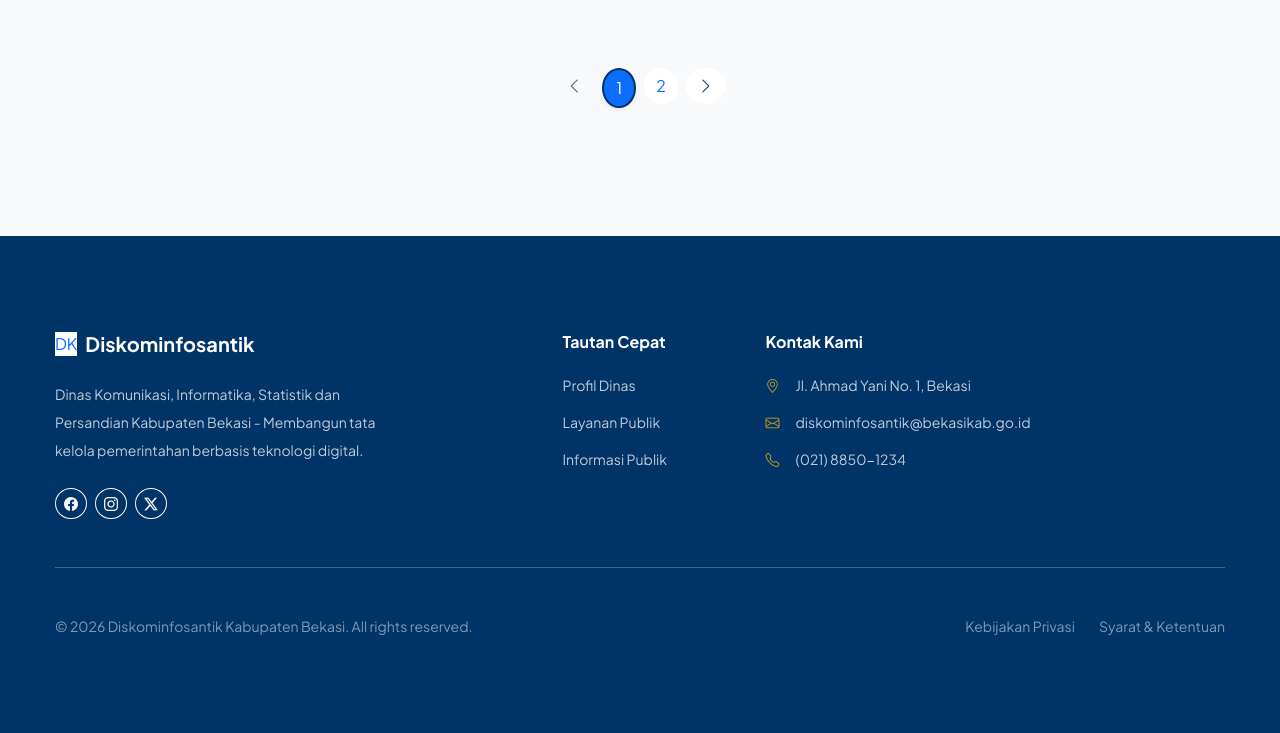
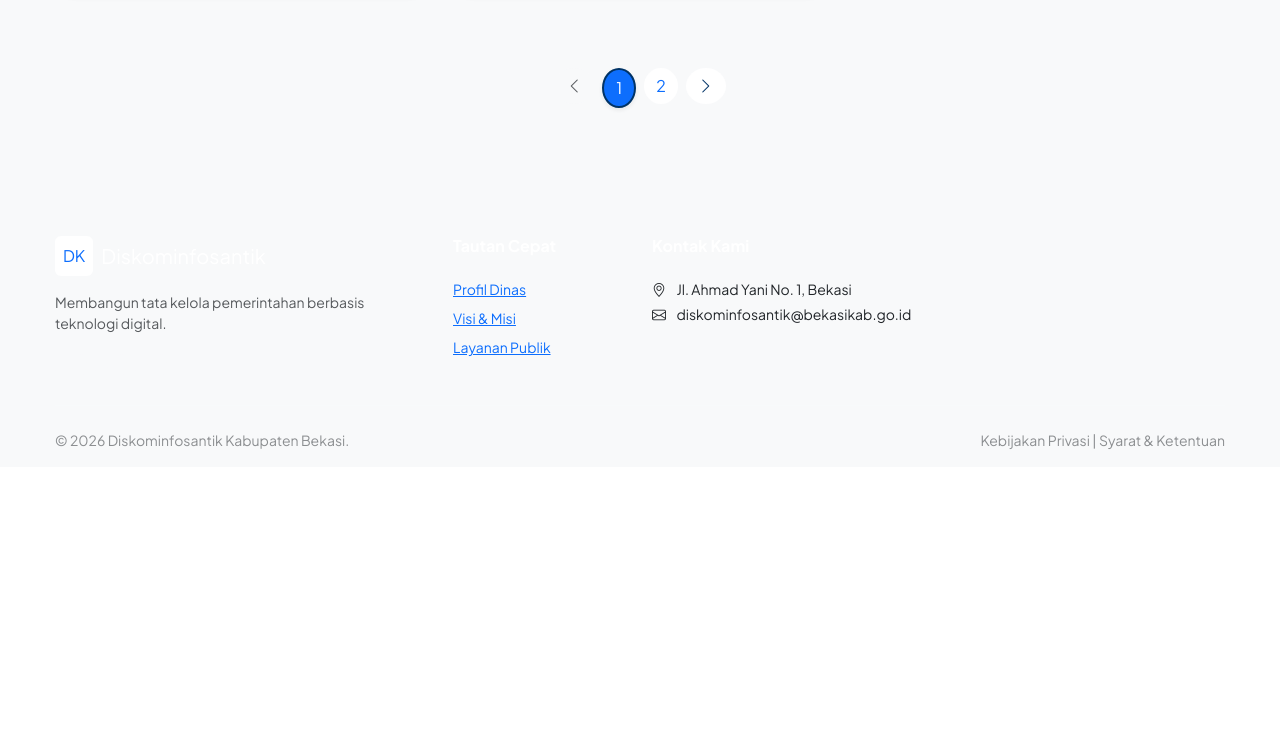
Before and after one commit to dwisept12/Company-Profile-Diskominfosantik, a PHP site: page /berita.php in a window 1280 px wide. Shown: the part 952-1685 px from the top of the page. After the commit the page ends 1401 px from the top, so only its background shows below. Run offline with PHP 8.4, Linux system fonts and the light colour scheme; some libraries are stand-ins or nearby versions.

Commit message:
Merapikan

```diff
--- a/berita.php
+++ b/berita.php
@@ -87,48 +87,7 @@
         </div>
     </section>
 
-    <footer id="footer" class="py-5">
-        <div class="container py-5">
-            <div class="row g-5">
-                <div class="col-lg-4 text-white">
-                    <div class="d-flex align-items-center mb-4 text-white">
-                        <div class="logo-box bg-white text-primary me-2">DK</div>
-                        <h5 class="mb-0 fw-bold">Diskominfosantik</h5>
-                    </div>
-                    <p class="small opacity-75 mb-4 lh-lg text-start">Dinas Komunikasi, Informatika, Statistik dan Persandian Kabupaten Bekasi - Membangun tata kelola pemerintahan berbasis teknologi digital.</p>
-                    <div class="d-flex gap-2">
-                        <a href="#" class="btn btn-outline-light btn-sm rounded-circle"><i class="bi bi-facebook"></i></a>
-                        <a href="#" class="btn btn-outline-light btn-sm rounded-circle"><i class="bi bi-instagram"></i></a>
-                        <a href="#" class="btn btn-outline-light btn-sm rounded-circle"><i class="bi bi-twitter-x"></i></a>
-                    </div>
-                </div>
-                <div class="col-lg-2 offset-lg-1 text-white text-start">
-                    <h6 class="fw-bold mb-4">Tautan Cepat</h6>
-                    <ul class="list-unstyled small d-grid gap-3 opacity-75">
-                        <li><a href="profil.html" class="text-white text-decoration-none">Profil Dinas</a></li>
-                        <li><a href="layanan.html" class="text-white text-decoration-none">Layanan Publik</a></li>
-                        <li><a href="informasi-publik.php" class="text-white text-decoration-none">Informasi Publik</a></li>
-                    </ul>
-                </div>
-                <div class="col-lg-4 text-white text-start">
-                    <h6 class="fw-bold mb-4">Kontak Kami</h6>
-                    <ul class="list-unstyled small d-grid gap-3 opacity-75">
-                        <li class="d-flex gap-3"><i class="bi bi-geo-alt text-warning"></i> Jl. Ahmad Yani No. 1, Bekasi</li>
-                        <li class="d-flex gap-3"><i class="bi bi-envelope text-warning"></i> diskominfosantik@bekasikab.go.id</li>
-                        <li class="d-flex gap-3"><i class="bi bi-telephone text-warning"></i> (021) 8850-1234</li>
-                    </ul>
-                </div>
-            </div>
-            <hr class="my-5 border-white opacity-10">
-            <div class="d-flex flex-column flex-md-row justify-content-between small text-white opacity-50 text-center">
-                <p class="mb-2 mb-md-0">© 2026 Diskominfosantik Kabupaten Bekasi. All rights reserved.</p>
-                <div class="d-flex gap-4 justify-content-center">
-                    <span>Kebijakan Privasi</span>
-                    <span>Syarat & Ketentuan</span>
-                </div>
-            </div>
-        </div>
-    </footer>
+    <div data-include="footer.html"></div>
 
     <script src="https://cdn.jsdelivr.net/npm/bootstrap@5.3.0/dist/js/bootstrap.bundle.min.js"></script>
     <script src="script.js"></script>
--- a/faq.html
+++ b/faq.html
@@ -23,6 +23,10 @@
 
     <section class="py-5 bg-navy text-white text-center rounded-bottom-5">
       <div class="container py-5">
+        <span
+          class="badge bg-warning text-dark mb-3 px-3 py-2 fw-bold rounded-pill"
+          >Bantuan</span
+        >
         <h1 class="display-5 fw-bold mb-3">FAQ</h1>
         <p class="opacity-75 lead">Pertanyaan yang Sering Diajukan</p>
       </div>
--- a/footer.html
+++ b/footer.html
@@ -1,4 +1,4 @@
-<footer id="footer">
+<footer id="footer" class="position-relative" style="z-index: 10;">
   <div class="container">
     <div class="row g-4">
       <div class="col-lg-4">
@@ -24,9 +24,9 @@
       <div class="col-lg-2">
         <h6 class="text-white fw-bold mb-4">Tautan Cepat</h6>
         <ul class="list-unstyled small d-grid gap-2">
-          <li>Profil Dinas</li>
-          <li>Visi & Misi</li>
-          <li>Layanan Publik</li>
+          <li><a href="profil.html">Profil Dinas</a></li>
+          <li><a href="visidanmisi.php">Visi & Misi</a></li>
+          <li><a href="layanan.php">Layanan Publik</a></li>
         </ul>
       </div>
       <div class="col-lg-3">
--- a/struktur-organisasi.html
+++ b/struktur-organisasi.html
@@ -23,6 +23,10 @@
 
     <section class="py-5 bg-navy text-white text-center rounded-bottom-5">
       <div class="container py-5">
+        <span
+          class="badge bg-warning text-dark mb-3 px-3 py-2 fw-bold rounded-pill"
+          >Organisasi</span
+        >
         <h1 class="display-5 fw-bold mb-3">STRUKTUR ORGANISASI</h1>
         <p class="opacity-75 lead">
           Susunan kepemimpinan Diskominfosantik Kabupaten Bekasi
--- a/style.css
+++ b/style.css
@@ -314,9 +314,6 @@ section {
 
 /* ===== FOOTER ===== */
 footer {
-  background: #003366;
-  color: rgba(255, 255, 255, 0.8);
-  padding: 60px 0 20px;
   margin-top: 40px;
 }
 
```
Also changed, not shown: berita-detail.php (+24 -16 lines), profil-pegawai.php (+24 -10 lines), profil.html (+37 -19 lines), visidanmisi.php (+6 -9 lines).
